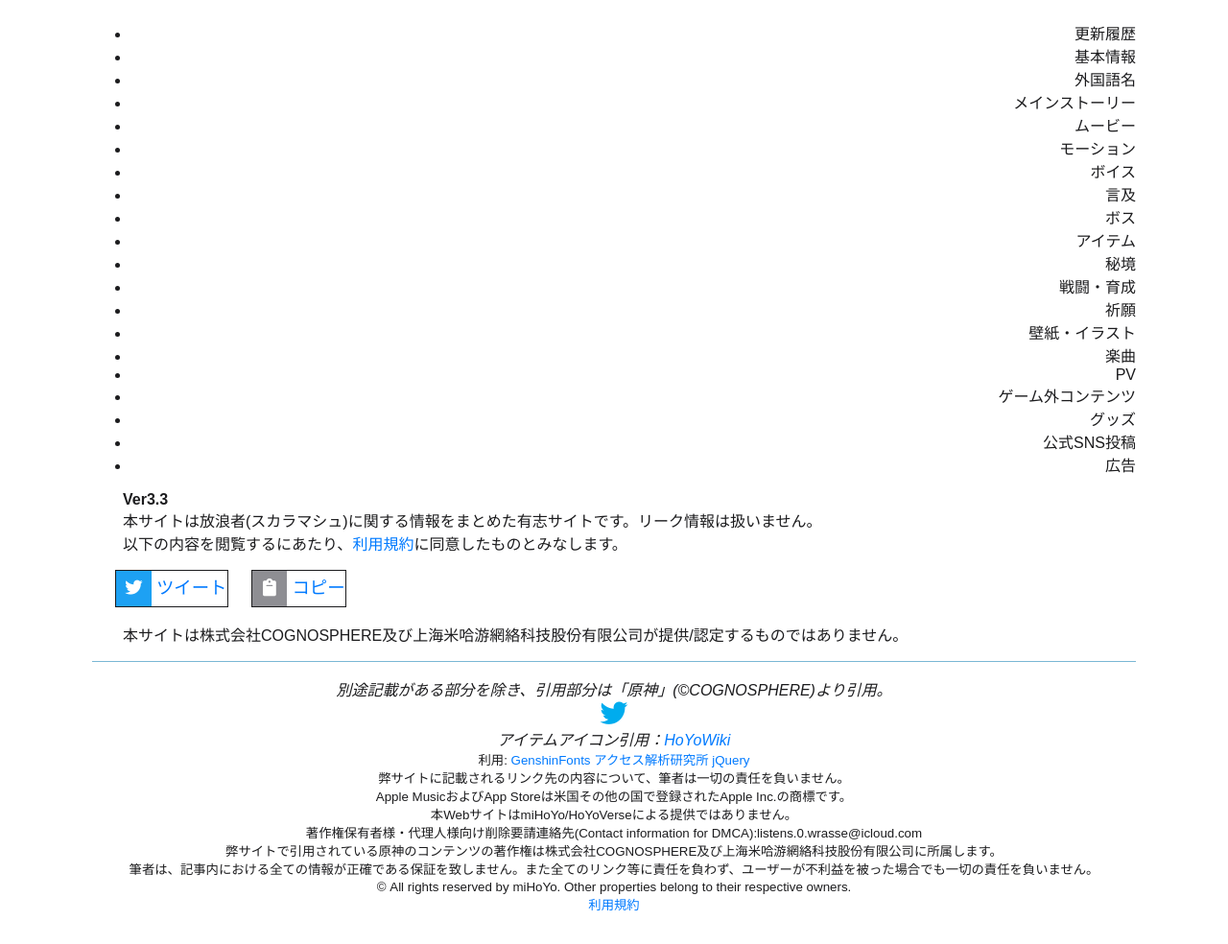
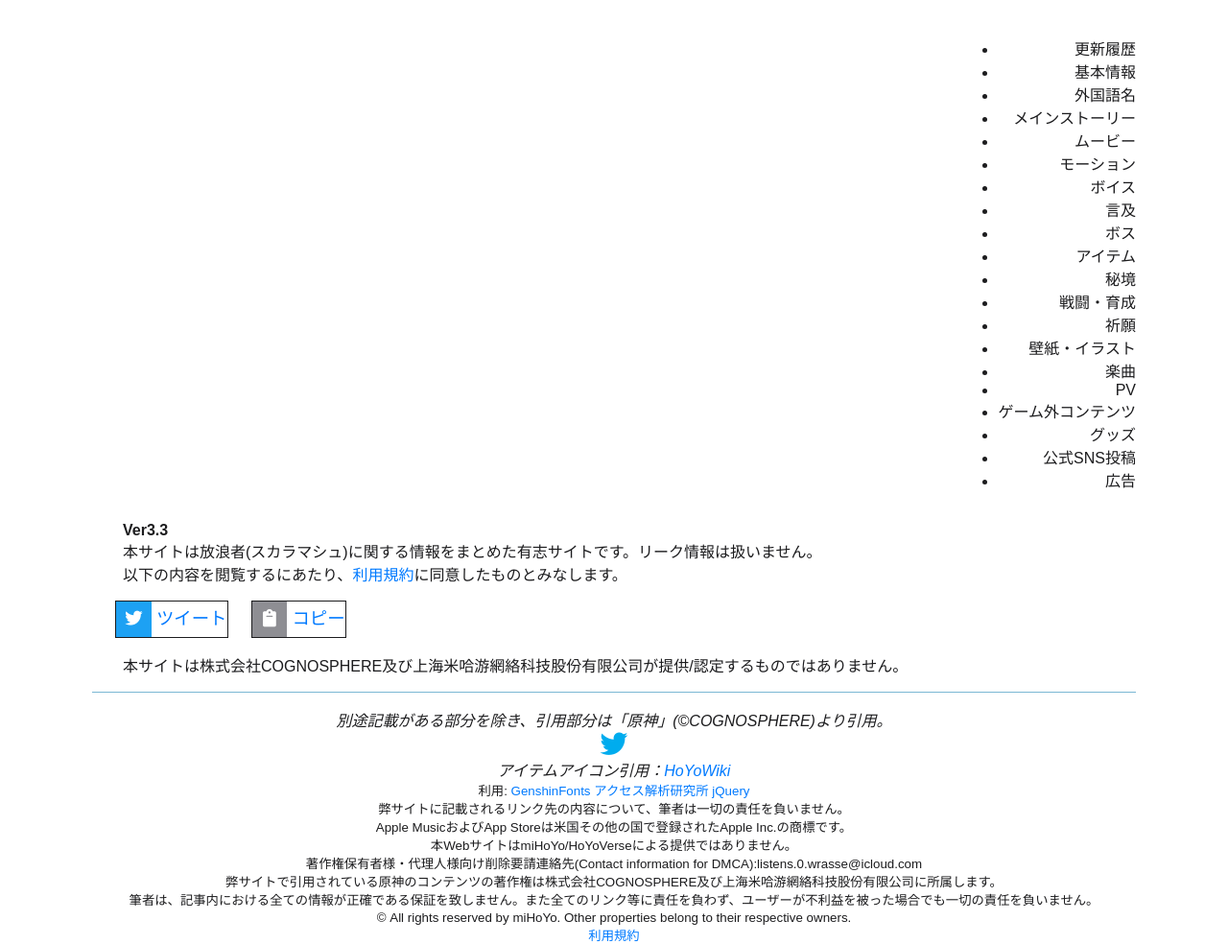
Before and after one commit to giarchive/test, a PHP site: page / in a window 1280 px wide. Shown: the part 67-1051 px from the top of the page at 96% size. Before the commit the page ends 1017 px from the top, so only its background shows below. Run offline with PHP 8.4, Linux system fonts and the light colour scheme; some libraries are stand-ins or nearby versions.

Commit message:
Add files via upload

```diff
--- a/index.html
+++ b/index.html
@@ -12,8 +12,10 @@
 				<link rel="stylesheet" href="/test/deta-image.css" loading="lazy">
 						</head>
 		<body lang="ja">
-<span id="header"></span>
-<span id="menu"></span>
+<div id="header" class="not-margin-div"></div>
+<div class="menu-box not-margin-div">
+	<span id="menu"></span>
+</div>
 				<aside class="top-text notprint">
 						<p><b class="update-version">Ver3.3</b><br>
 						<span class="about-this-site">本サイトは放浪者(スカラマシュ)に関する情報をまとめた有志サイトです。リーク情報は扱いません。<br>
@@ -37,6 +39,6 @@
 			<div>
 				<p class="not-official">本サイトは株式会社COGNOSPHERE及び上海米哈游網絡科技股份有限公司が提供/認定するものではありません。</p>
 			</div>
-    <span id="footer"></span>
+    <div id="footer" class="not-margin-div"></div>
 		</body>
 		</html>
--- a/styles.css
+++ b/styles.css
@@ -236,8 +236,11 @@ body .inazumafont {
 	font-size: large;
 }
 /*メニュー*/
+.menu-box {
+	text-align: right;
+}
 #menu {
-	text-align: right;
+	display: inline-block;
 }
 /*トップ画像のタブ*/
 .tab-wrap {
```
